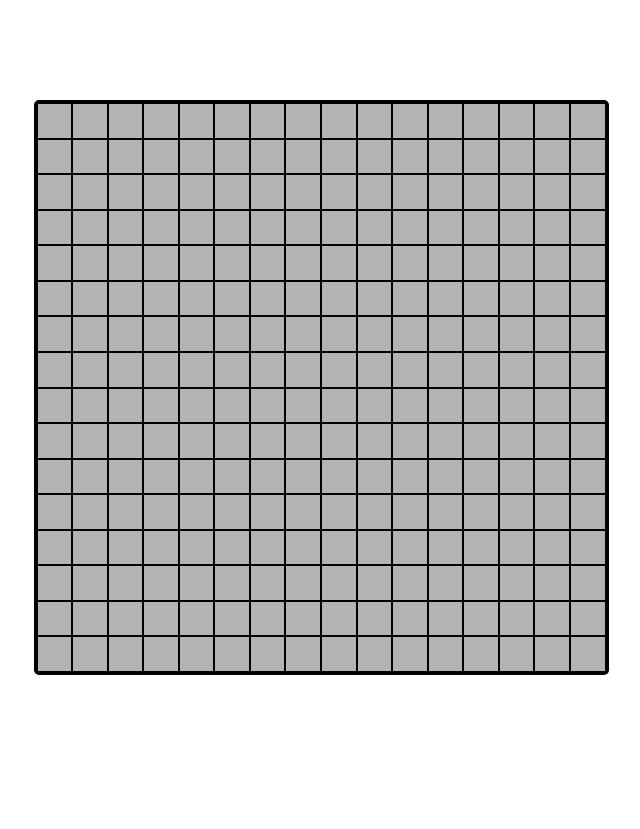
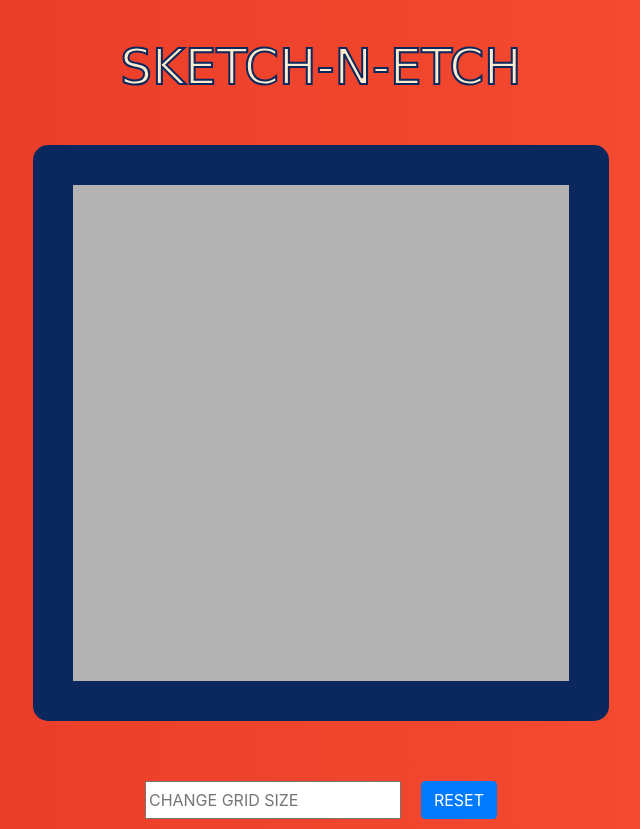
Before and after one commit to j-flores88/sketch-n-etch, a plain HTML site: page index.html in a window 1280 px wide. Shown: the whole page, without its empty margins (319-959 px from the left). Before the commit the page ends 800 px from the top, so only its background shows below. Drawn offline with nearby package versions, Linux system fonts and the light colour scheme; a web font is replaced by a local one.

Commit message:
Final working code for Sketch-N-Etch.

```diff
--- a/index.html
+++ b/index.html
@@ -6,6 +6,9 @@
     <!-- *CSS* -->
     <link rel="stylesheet" href="./style.css">
     <link rel="stylesheet" href="https://stackpath.bootstrapcdn.com/bootstrap/4.5.2/css/bootstrap.min.css" integrity="sha384-JcKb8q3iqJ61gNV9KGb8thSsNjpSL0n8PARn9HuZOnIxN0hoP+VmmDGMN5t9UJ0Z" crossorigin="anonymous">
+
+    <link href="https://fonts.googleapis.com/css2?family=Yesteryear&display=swap" rel="stylesheet">
+
     <!-- *JS* -->
     <script
     src="https://code.jquery.com/jquery-3.5.1.min.js"
@@ -15,7 +18,12 @@
     <title>Sketch-N-Etch</title>
 </head>
 <body>
+    <p id="title">SKETCH-N-ETCH</p>
     <div id="container"></div>
+    <div id="controls">
+        <input type="number" id="quantity" placeholder="CHANGE GRID SIZE" class="form-control-md">
+        <button id="reset" class="btn btn-primary">RESET</button>
+    </div>
     <!-- *JS* -->
     <script src="/index.js"></script>
 </body>
--- a/index.js
+++ b/index.js
@@ -3,15 +3,40 @@ if ($) {
     alert('SUCCESS!')
 }
 */
-const grid = document.getElementById('container')
-
+const grid = document.getElementById('container');
+const square = document.querySelector("div");
+const resetBtn = document.getElementById('reset');
+const userInput = document.getElementById('quantity')
 
 function createGrid() {
-
     for(let i = 0; i < 256; i++) {
         const cell = document.createElement('div');
         grid.appendChild(cell).className = 'square'
     }
 }
 
+square.onmouseover = function(e) {
+    e.target.classList.replace('square', 'color')
+}
+function userGrid() {
+    grid.innerHTML = '';
+    grid.style.setProperty('grid-template-columns', `repeat(${userInput.value}, 2fr)`);
+    grid.style.setProperty('grid-template-rows', `repeat(${userInput.value}, 2fr)`);
+
+    for(let i = 0; i < (userInput.value * userInput.value); i++) {
+        const cell = document.createElement('div');
+        grid.appendChild(cell).className = 'square';
+    }
+}
+
+userInput.addEventListener("change", userGrid);
+
+resetBtn.onclick = function() {
+    grid.innerHTML = "";
+    userInput.value = ''
+    grid.style.setProperty("grid-template-columns", `repeat(16, 2fr)`);
+    grid.style.setProperty("grid-template-rows", `repeat(16, 2fr)`);
+    createGrid()
+}
+
 createGrid()
--- a/style.css
+++ b/style.css
@@ -1,14 +1,49 @@
+body {
+    background: #f85032;  /* fallback for old browsers */
+    background: -webkit-linear-gradient(to right, #e73827, #f85032);  /* Chrome 10-25, Safari 5.1-6 */
+    background: linear-gradient(to right, #e73827, #f85032); /* W3C, IE 10+/ Edge, Firefox 16+, Chrome 26+, Opera 12+, Safari 7+ */
+
+}
 #container {
     display: grid;
-    margin: 100px auto;
+    margin: 50px auto;
     grid-template-columns: repeat(16, 2fr);
     grid-template-rows: repeat(16, 2fr);
-    border: 3px solid black;
-    border-radius: 5px;
-    height: 575px;
-    width: 575px;
+    border: 40px solid rgb(10, 39, 94);
+    border-top-left-radius: 1px;
+    border-radius: 15px;
+    /*
+    border-image-source: linear-gradient(-45deg, rgb(3, 83, 255), rgb(36, 0, 165));
+    border-image-slice: 1;
+   */
+    height: 576px;
+    width: 576px;
+    z-index: 2;
 }
+
 .square {
     background-color: rgb(180, 179, 179);
-    border: 1px solid #000000;
-  }
+    /*border: 1px solid #000000;*/
+    z-index: 3;
+}
+.color {
+    background-color: black;
+}
+
+#controls {
+    display: flex;
+    justify-content: center;
+}
+#reset, #quantity {
+    margin: 10px;
+}
+#title {
+    margin-top: 30px;
+    margin-bottom: -10px;
+    display: flex;
+    justify-content: center;
+    font-size: 50px;
+    font-family: 'Yesteryear', cursive;
+    color: blanchedalmond;
+    -webkit-text-stroke: 2px rgb(10, 39, 94);
+}
```
Also changed, not shown: imgs/sketchnetch.png (added).
